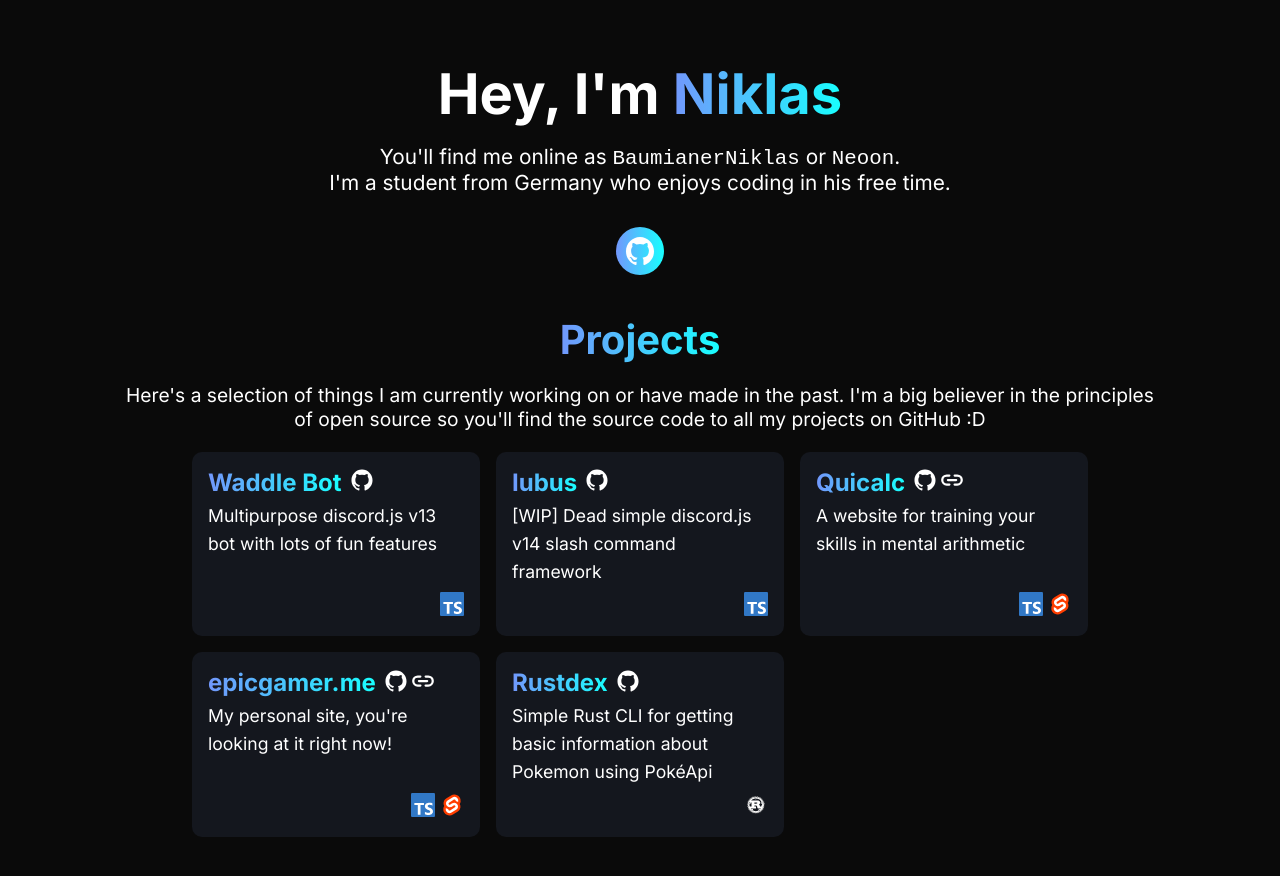
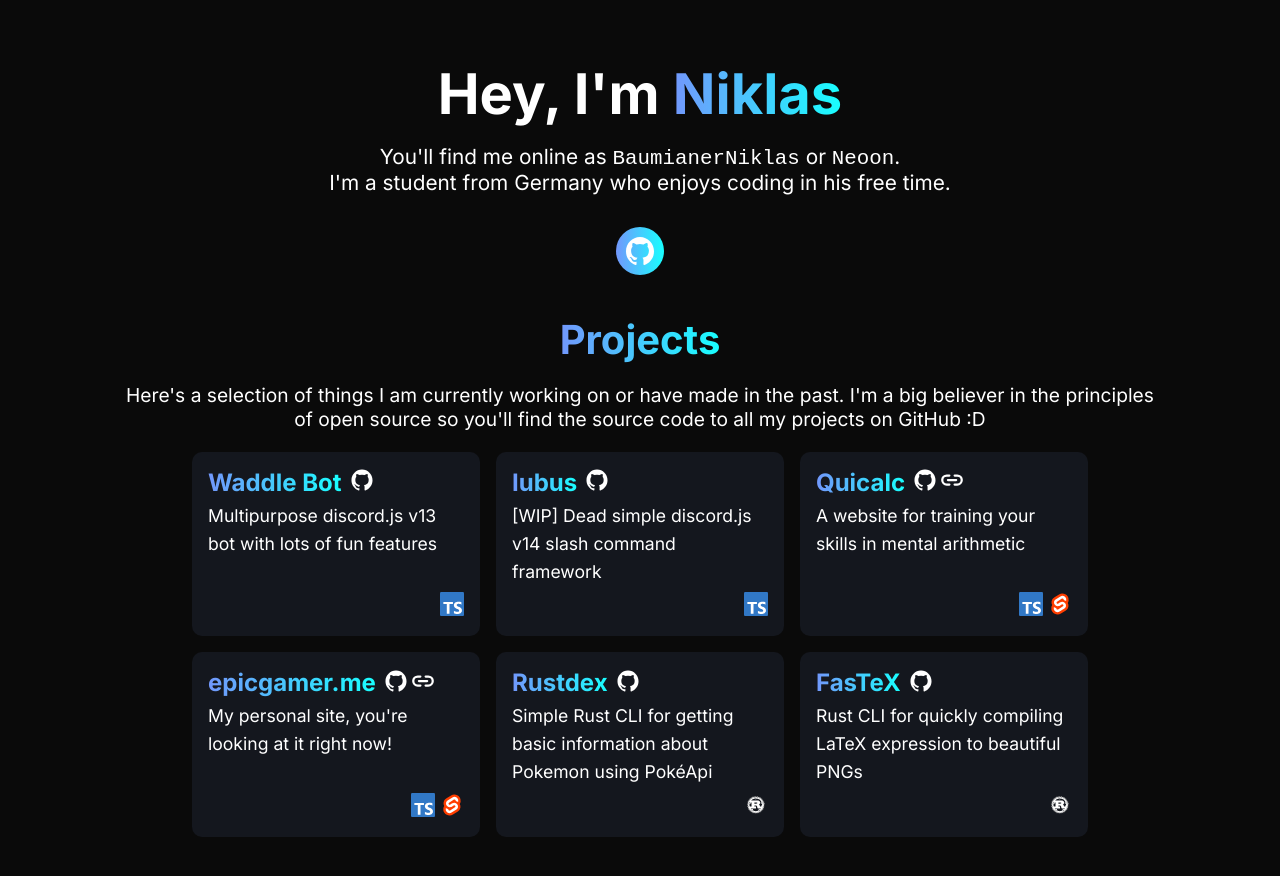
Before and after one commit to BaumianerNiklas/epicgamer.me, a Svelte app: page / in a window 1280 px wide. Built offline with nearby package versions, Linux system fonts and the light colour scheme.

Commit message:
feat(projects): add FasTeX

```diff
--- a/src/data/projects.ts
+++ b/src/data/projects.ts
@@ -44,5 +44,10 @@ export const projectData: Project[] = [
 		description: "Simple Rust CLI for getting basic information about Pokemon using PokéApi",
 		repoName: "rustdex",
 		stack: [Technology.Rust],
-	},
+	}, {
+		name: "FasTeX",
+		description: "Rust CLI for quickly compiling LaTeX expression to beautiful PNGs",
+		repoName: "FasTeX",
+		stack: [Technology.Rust],
+	}
 ];
```
